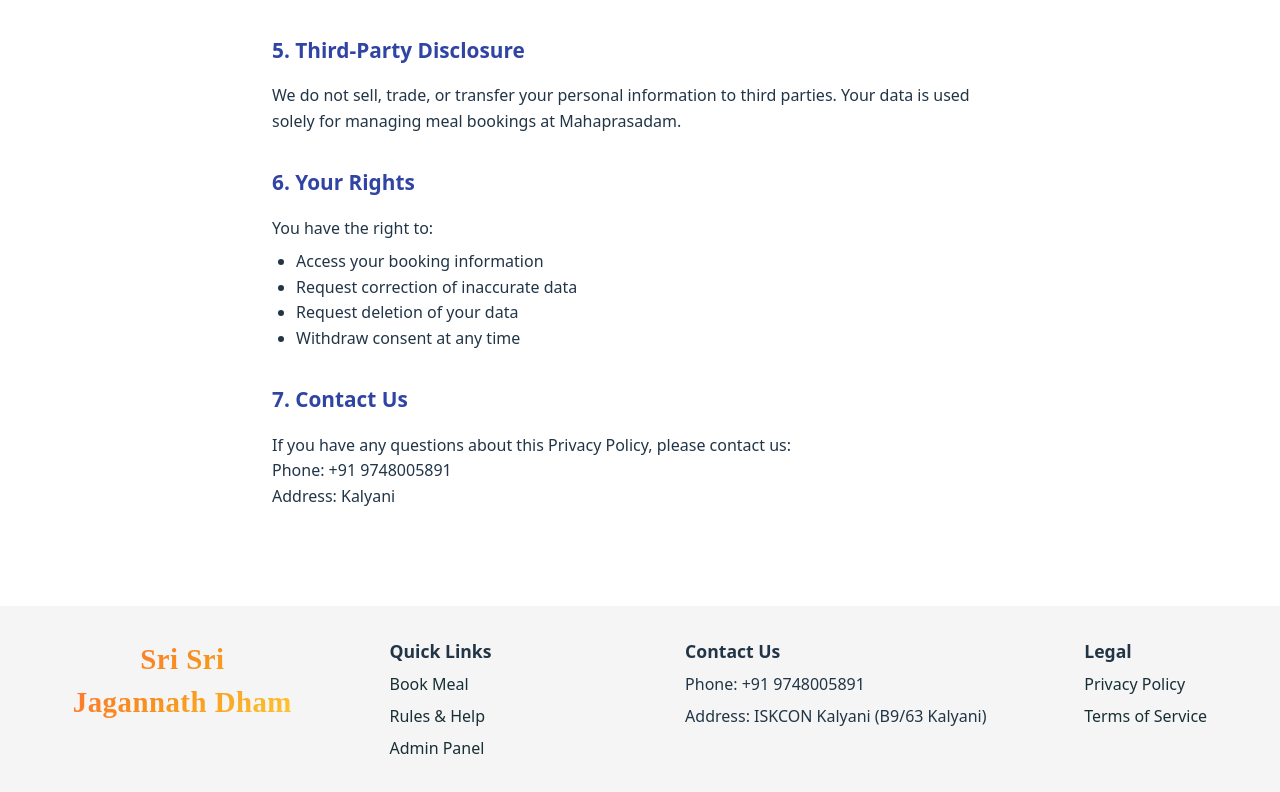
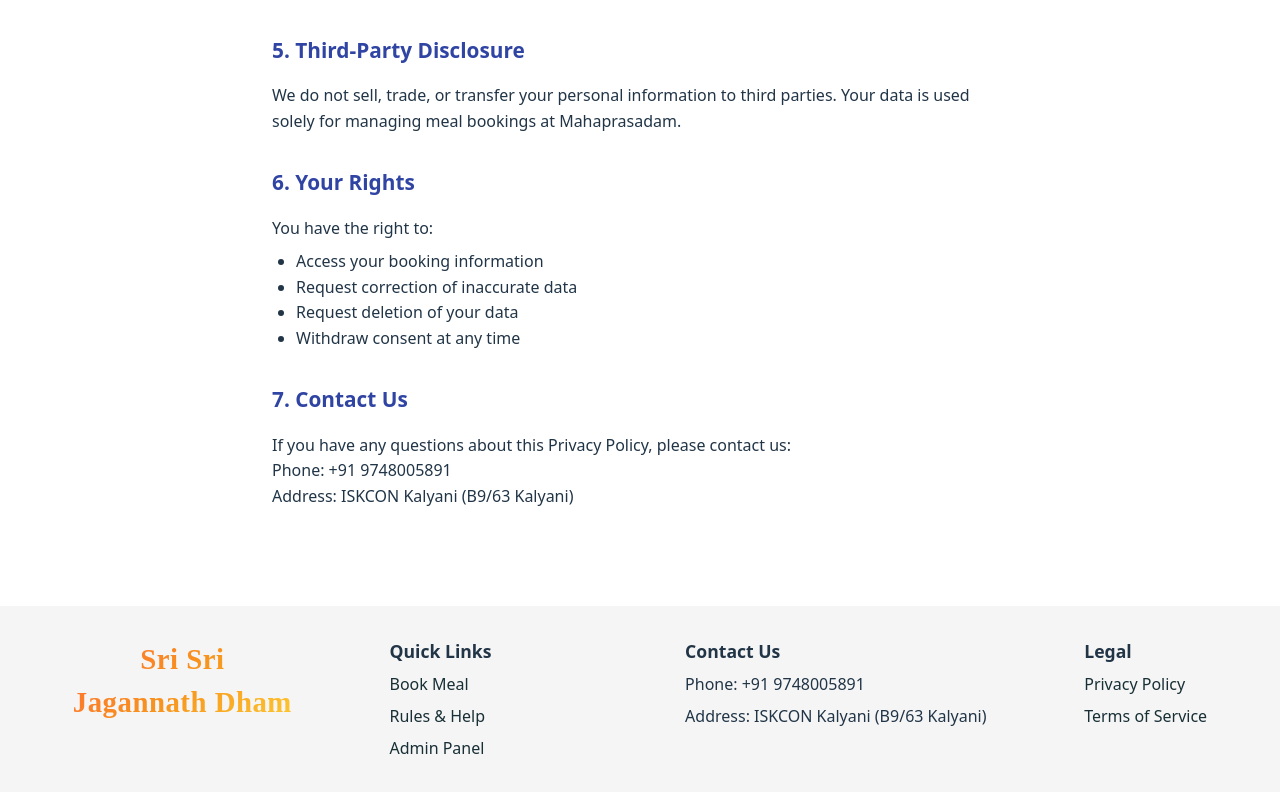
Before and after one commit to Namit210/PreBookMeal, a React (Vite) app: page /privacy-policy in a window 1280 px wide. Shown: the part 903-1695 px from the top of the page. Built offline with nearby package versions, Linux system fonts and the light colour scheme.

Commit message:
minor mistakes

```diff
--- a/src/PrivacyPolicy.jsx
+++ b/src/PrivacyPolicy.jsx
@@ -55,7 +55,7 @@ export default function PrivacyPolicy() {
         <h2 style={subHeadingStyle}>7. Contact Us</h2>
         <p>If you have any questions about this Privacy Policy, please contact us:</p>
         <p>Phone: +91 9748005891</p>
-        <p>Address: Kalyani</p>
+        <p>Address: ISKCON Kalyani (B9/63 Kalyani)</p>
       </section>
     </div>
   );
--- a/src/Rules.jsx
+++ b/src/Rules.jsx
@@ -24,7 +24,7 @@ export default function Rule(){
             <Notes heading='Special Booking Arrangements' type='disc'>
             {
                 {
-                    "Off-time Bookings":"For reservations outside regular hours, please contact our admin at +1234567890 to make special arrangements.",
+                    "Off-time Bookings":"For reservations outside regular hours, please contact our admin at +91 9748005891 to make special arrangements.",
                     "Cash Bookings":"We facilitate cash bookings, which will be verified upon your arrival at the temple.",
                 }
             }
```
